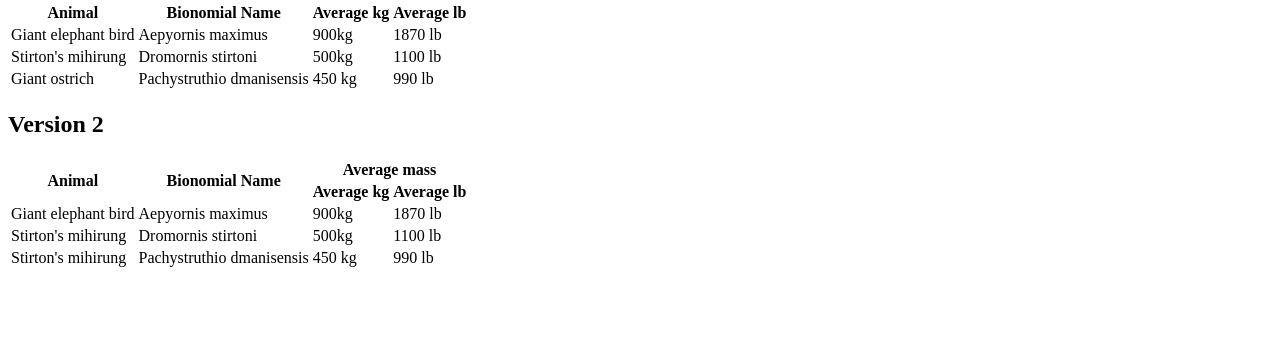
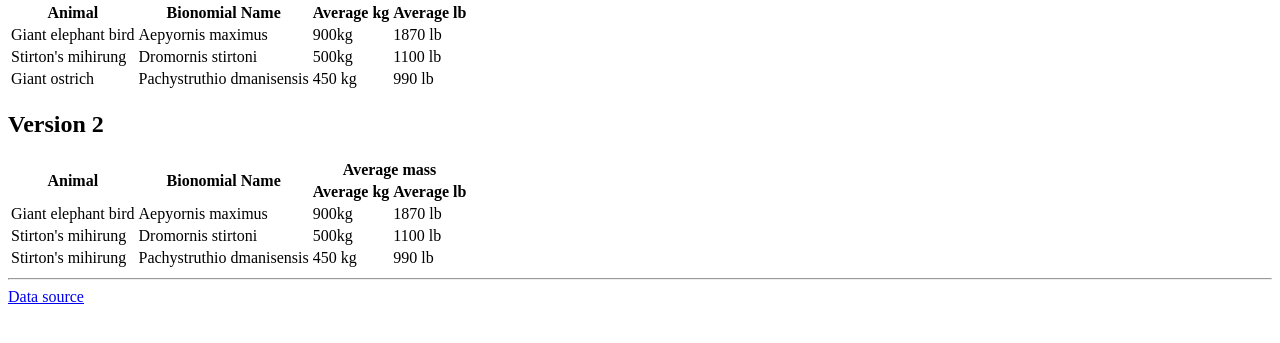
Before and after one commit to AronFabianHu/html-table-practice, a plain HTML site: page heaviest_birds table.html in a window 1280 px wide. Shown: the part 79-422 px from the top of the page. Drawn offline with Linux system fonts and the light colour scheme.

Commit message:
Update heaviest_birds table.html

```diff
--- a/heaviest_birds table.html
+++ b/heaviest_birds table.html
@@ -83,7 +83,7 @@
 
 
 </body>
-
-
+<hr>
+<footer><a href="https://en.wikipedia.org/wiki/List_of_largest_birds"> Data source</a></footer>
 
 </html>
```
